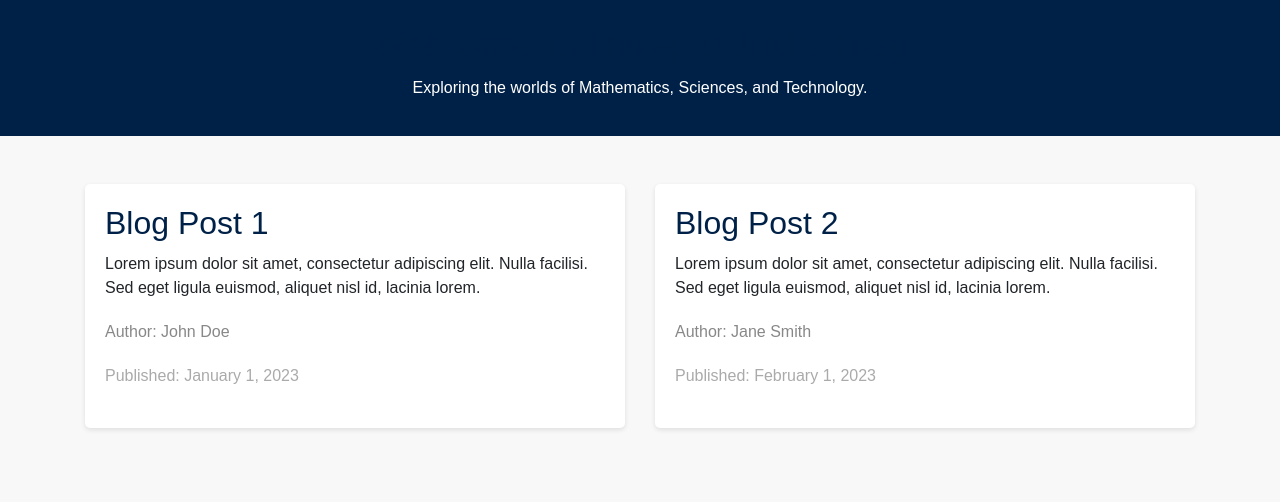
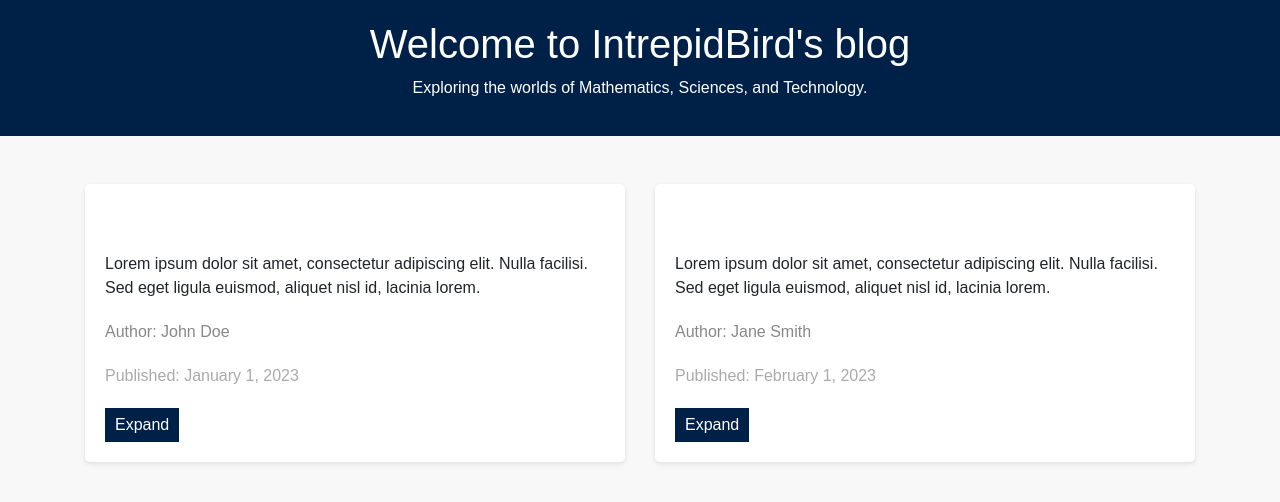
Before and after one commit to intrepidbird/blog, a plain HTML site: page index.html in a window 1280 px wide. Drawn offline with nearby package versions, Linux system fonts and the light colour scheme.

Commit message:
Update index.html

```diff
--- a/index.html
+++ b/index.html
@@ -22,7 +22,7 @@
         }
 
         h1, h2, h3, h4, h5, h6 {
-            color: #002147;
+            color: #ffffff; /* Make h1 text white */
         }
 
         .blog-post {
@@ -48,6 +48,14 @@
         .blog-post .date {
             color: #aaaaaa;
         }
+
+        .expand-button {
+            background-color: #002147;
+            color: #ffffff;
+            border: none;
+            padding: 5px 10px;
+            cursor: pointer;
+        }
     </style>
 </head>
 <body>
@@ -66,6 +74,7 @@
                     <p>Lorem ipsum dolor sit amet, consectetur adipiscing elit. Nulla facilisi. Sed eget ligula euismod, aliquet nisl id, lacinia lorem.</p>
                     <p class="author">Author: John Doe</p>
                     <p class="date">Published: January 1, 2023</p>
+                    <button class="expand-button" onclick="expandPost(1)">Expand</button>
                 </div>
             </div>
             <div class="col-md-6">
@@ -74,6 +83,7 @@
                     <p>Lorem ipsum dolor sit amet, consectetur adipiscing elit. Nulla facilisi. Sed eget ligula euismod, aliquet nisl id, lacinia lorem.</p>
                     <p class="author">Author: Jane Smith</p>
                     <p class="date">Published: February 1, 2023</p>
+                    <button class="expand-button" onclick="expandPost(2)">Expand</button>
                 </div>
             </div>
         </div>
@@ -82,5 +92,13 @@
     <!-- Bootstrap & jQuery JS -->
     <script src="https://ajax.googleapis.com/ajax/libs/jquery/3.5.1/jquery.min.js"></script>
     <script src="https://maxcdn.bootstrapcdn.com/bootstrap/4.5.2/js/bootstrap.min.js"></script>
+    <script>
+        function expandPost(postId) {
+            const post = document.querySelector(`.blog-post:nth-child(${postId})`);
+            if (post) {
+                post.style.maxHeight = post.style.maxHeight === "none" ? "initial" : "none";
+            }
+        }
+    </script>
 </body>
 </html>
```
